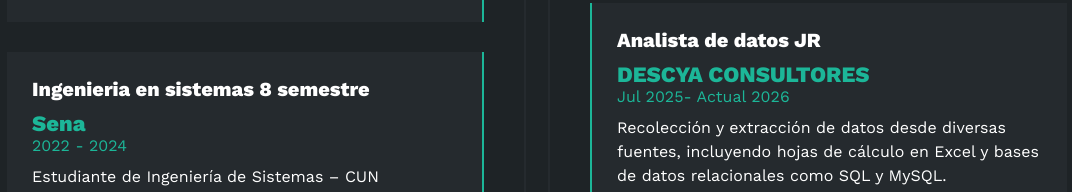
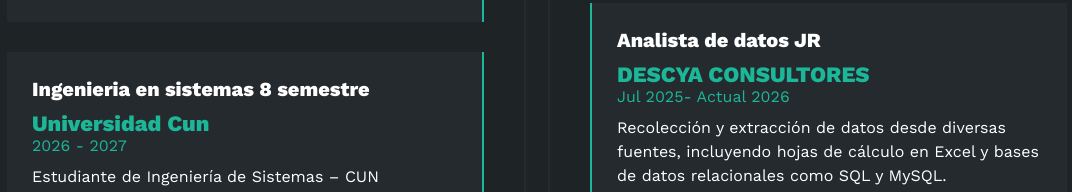
Before and after one commit to Nicolastovar0504/Portafolio, a plain HTML site: page index.html in a window 1280 px wide. Shown: the part 2677-2869 px from the top of the page, without its empty margins (103-1175 px from the left). Drawn offline with nearby package versions, Linux system fonts and the light colour scheme.

Commit message:
Add files via upload

```diff
--- a/index.html
+++ b/index.html
@@ -255,8 +255,8 @@
 
                     <div class="item izq">
                         <h4>Ingenieria en sistemas 8 semestre</h4>
-                        <span class="casa">Sena</span>
-                        <span class="fecha">2022 - 2024</span>
+                        <span class="casa">Universidad Cun</span>
+                        <span class="fecha">2026 - 2027</span>
                         <p>Estudiante de Ingeniería de Sistemas – CUN
  Formación académica orientada al análisis de datos y la generación de valor a partir de la información, mediante el uso de herramientas tecnológicas y fundamentos en programación.
  Conocimientos en bases de datos, SQL, Python y Excel avanzado para el procesamiento, limpieza e interpretación de datos.
```
